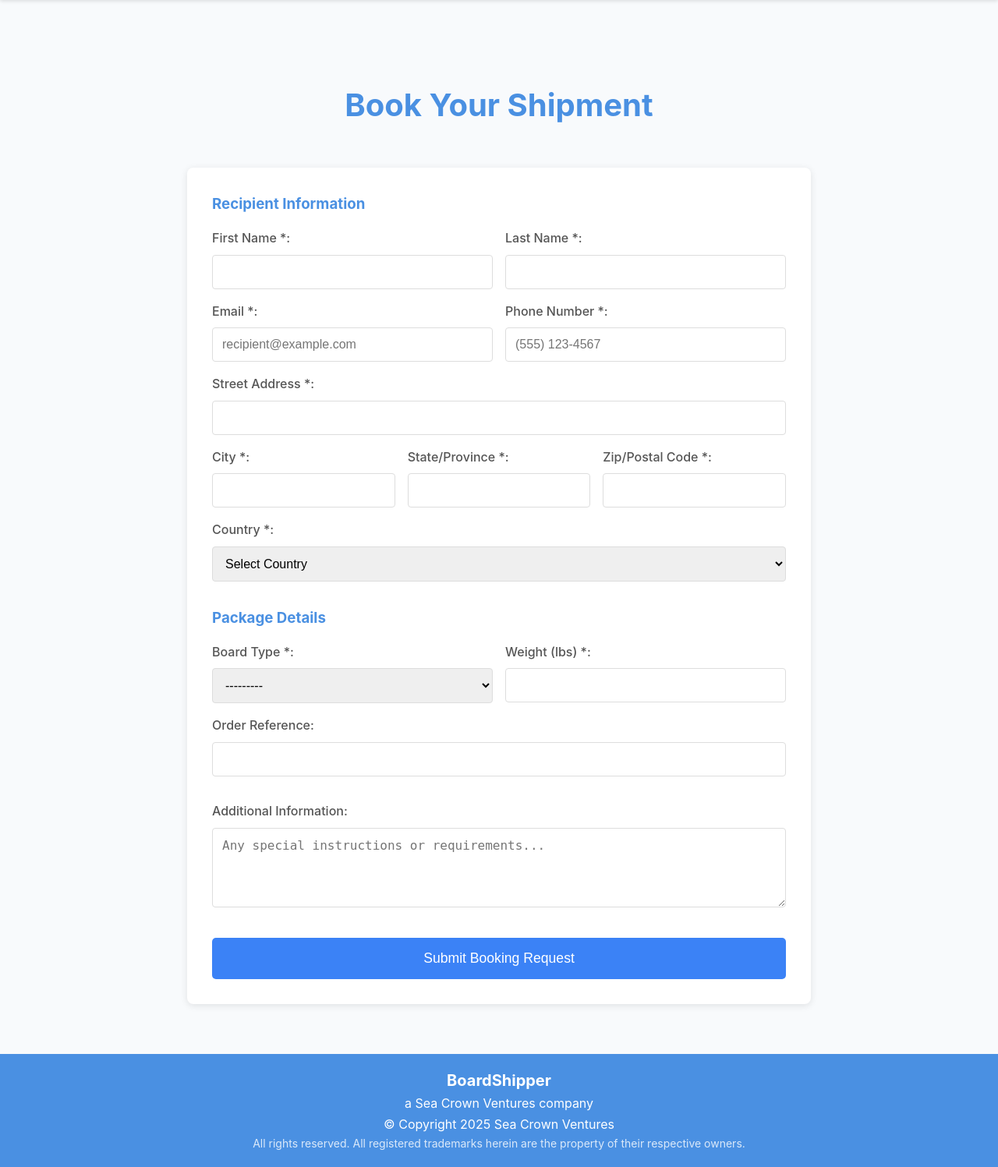
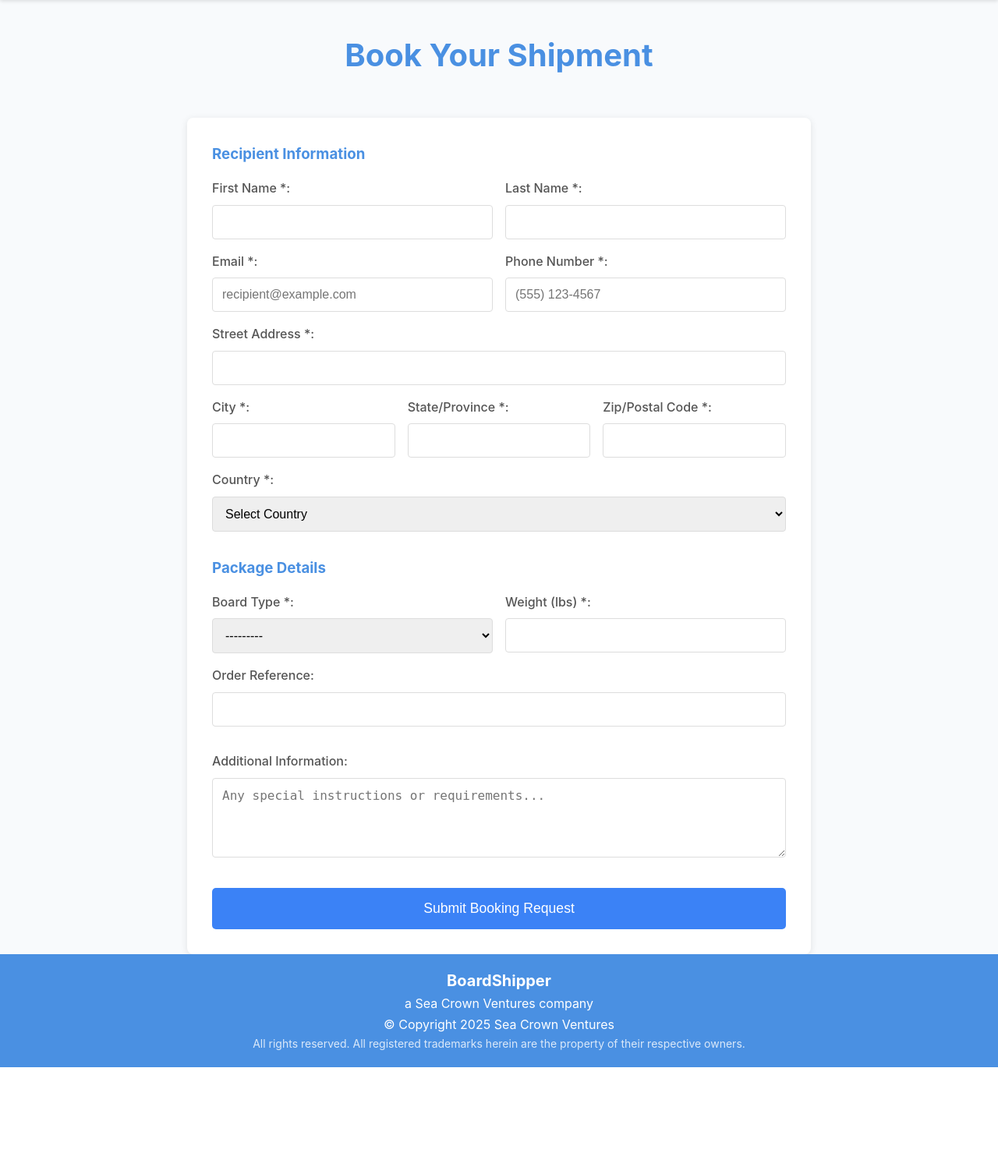
Before and after one commit to Martimlt/boardshipper, a Django app: page /book/ in a window 1280 px wide. Shown: the part 84-1581 px from the top of the page at 78% size. After the commit the page ends 1453 px from the top, so only its background shows below. Run offline with Django 5.2, Linux system fonts and the light colour scheme; a user stored in the database is signed in.

Commit message:
Update book.html

```diff
--- a/templates/book.html
+++ b/templates/book.html
@@ -4,7 +4,7 @@
 
 {% block content %}
     <!-- Book It Section -->
-    <section class="book-it page-section">
+    <section class="page-section">
         <div class="container">
             <h1 style="text-align: center; font-size: 2.5rem; margin-bottom: 3rem; margin-top: 3rem; color: #4a90e2;">Book Your Shipment</h1>
 
```
